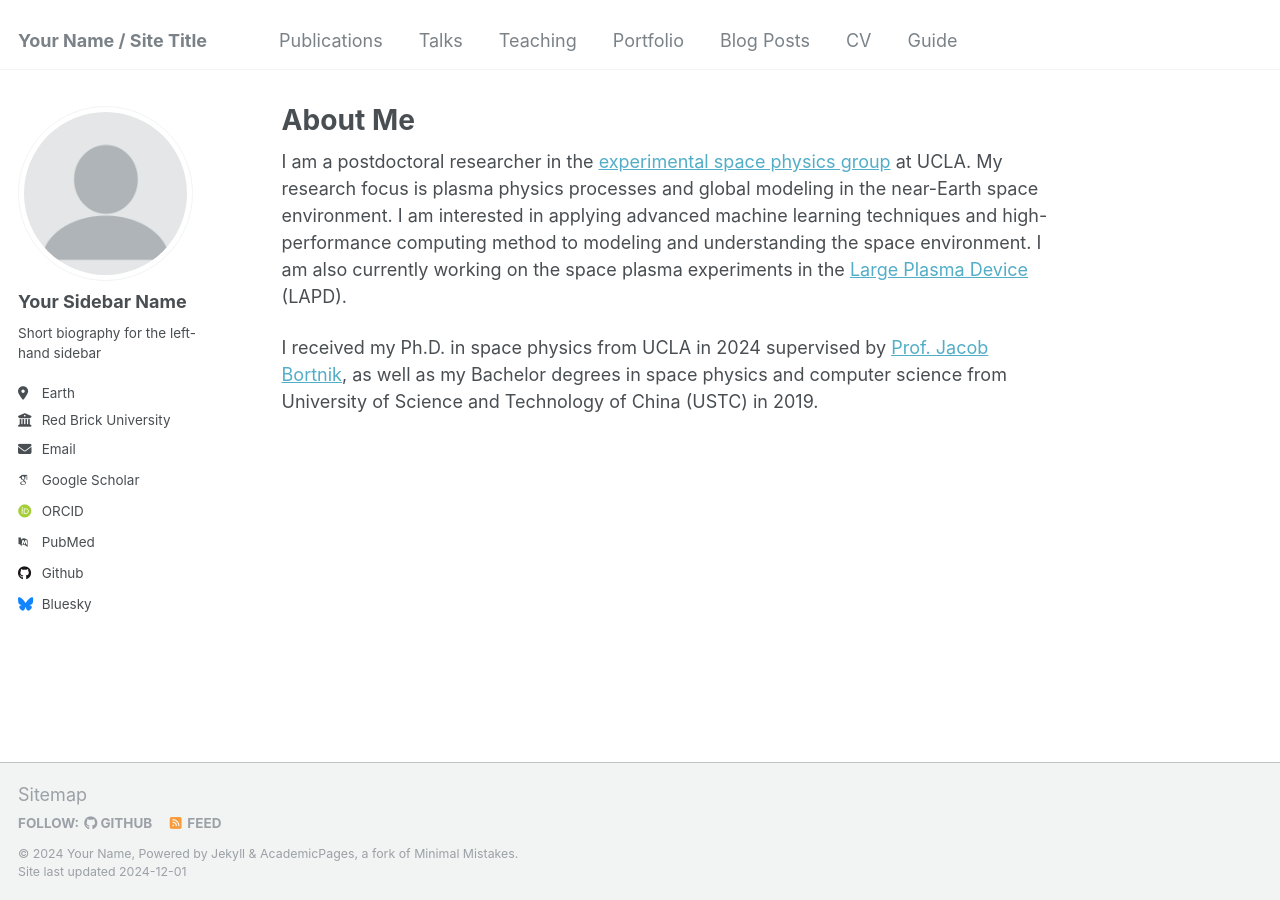
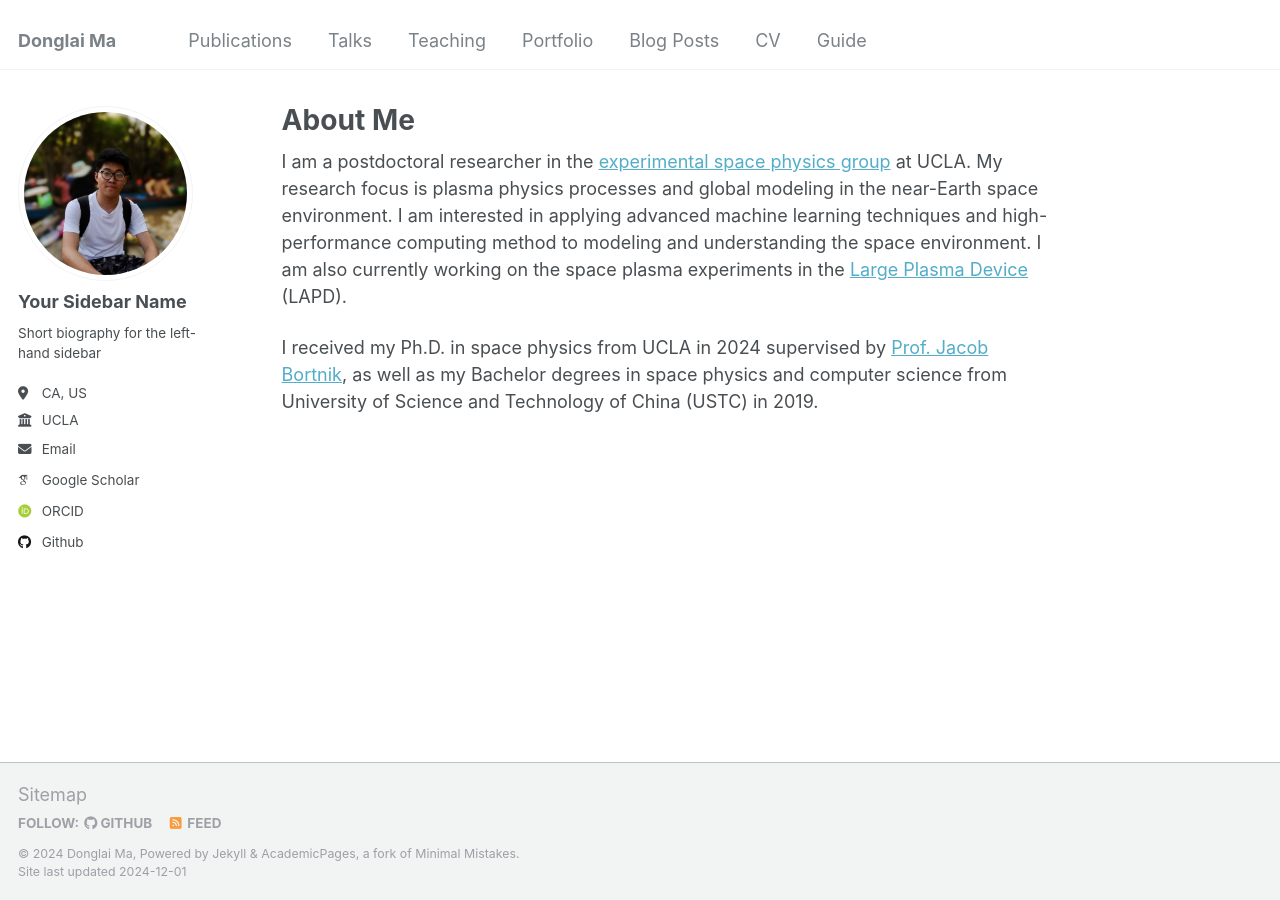
Before and after one commit to donglai96/donglai96.github.io, a Jekyll site: the page built from _pages/about.md, in a window 1280 px wide. Built offline with Jekyll 4.4.1, drawn with Linux system fonts in a browser that asks for light colours; some web fonts are replaced.

Commit message:
Update _config.yml

```diff
--- a/_config.yml
+++ b/_config.yml
@@ -8,35 +8,35 @@
 
 # Basic Site Settings
 locale                   : "en-US"
-title                    : "Your Name / Site Title"
+title                    : "Donglai Ma"
 title_separator          : "-"
-name                     : &name "Your Name"
+name                     : &name "Donglai Ma"
 description              : &description "personal description"
 url                      : https://academicpages.github.io # the base hostname & protocol for your site e.g. "https://[your GitHub username].github.io"
 baseurl                  : "" # the subpath of your site, e.g. "/blog"
-repository               : "academicpages/academicpages.github.io"
+repository               : "https://donglai96.github.io/"
 
 # Site Author - The following control what appear as part of the author content on the side bar.
 #               If a field is blank the icon and link will not appear, otherwise it will be shown.
 #               Additional customization can be done by editing /_includes/author-profile.html
 author:
   # Biographic information
-  avatar           : "profile.png"
+  avatar           : "profile.jpg"
   name             : "Your Sidebar Name"
   pronouns         : # example: "she/her"
   bio              : "Short biography for the left-hand sidebar"
-  location         : "Earth"
-  employer         : "Red Brick University"
+  location         : "CA, US"
+  employer         : "UCLA"
   uri              : # URL
-  email            : "none@example.org"
+  email            : "donglaima96@gmail.com"
 
   # Academic websites
   arxiv            : # URL - Update with the correct link to your profile
-  googlescholar    : "https://scholar.google.com/citations?user=PS_CX0AAAAAJ"
+  googlescholar    : "https://scholar.google.com/citations?user=AksLcvsAAAAJ&hl=en&oi=ao"
   impactstory      : # URL
-  orcid            : "http://orcid.org/yourorcidurl"
+  orcid            : "https://orcid.org/my-orcid?orcid=0000-0003-3183-4289"
   semantic         : # URL
-  pubmed           : "https://www.ncbi.nlm.nih.gov/pubmed/?term=john+snow"
+  pubmed           :
   researchgate     : # URL
   scopus           : # URL
 
@@ -44,12 +44,12 @@ author:
   bitbucket        : # Username - Update with your username on the site
   codepen          : # Username
   dribbble         : # Username
-  github           : "academicpages"
+  github           : "https://github.com/donglai96"
   kaggle           : # Username
   stackoverflow    : # User number or user number and name (i.e., use "1" or "1/jeff-atwood")
 
   # Social media
-  bluesky          : "bsky.app" # Replace this with you Bluesky username
+  bluesky          :  # Replace this with you Bluesky username
   facebook         : # Username
   flickr           : # Username
   foursquare       : # Username
```
